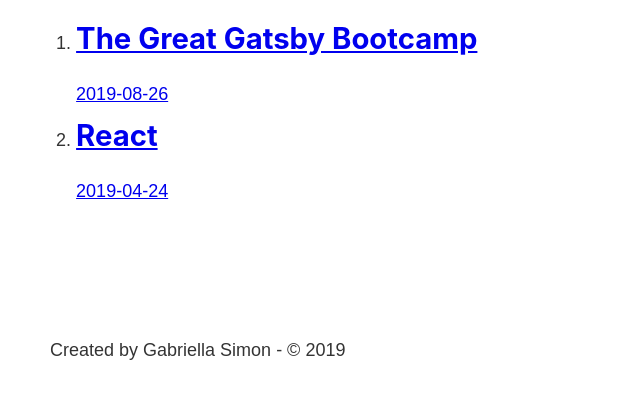
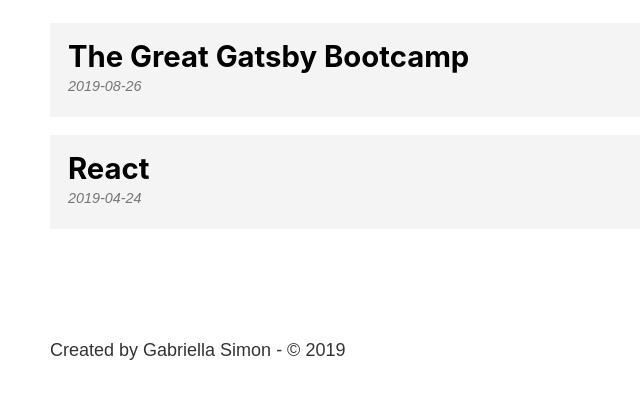
Before and after one commit to gsim2345/gatsby-bootcamp, a Gatsby site: page /blog in a window 1280 px wide. Shown: the part 393-792 px from the top of the page, without its empty margins (233-873 px from the left). Built offline with nearby package versions, Linux system fonts and the light colour scheme; Gatsby itself is replaced by a stand-in of ours.

Commit message:
Added styles to blog page and footer

```diff
--- a/src/components/footer.js
+++ b/src/components/footer.js
@@ -1,5 +1,6 @@
 import React from 'react';
 import { graphql, useStaticQuery } from 'gatsby';
+import footerStyles from './footer.module.scss';
 
 const Footer = () => {
 
@@ -14,7 +15,7 @@ const Footer = () => {
     `);
 
     return (
-        <footer>
+        <footer className={footerStyles.footer}>
             <p>Created by {data.site.siteMetadata.author} - © 2019</p>
         </footer>
     )
--- /dev/null
+++ b/src/components/footer.module.scss
@@ -0,0 +1,3 @@
+.footer {
+    margin-top: 3rem;
+}
--- a/src/pages/blog.js
+++ b/src/pages/blog.js
@@ -1,6 +1,7 @@
 import React from 'react';
 import { Link, graphql, useStaticQuery } from 'gatsby';
 import Layout from '../components/layout';
+import blogStyles from './blog.module.scss';
 
 
 
@@ -28,10 +29,10 @@ const BlogPage = () => {
         <div>
             <Layout>
                 <h1>Blog</h1>
-                <ol>
+                <ol className={blogStyles.posts}>
                     {data.allMarkdownRemark.edges.map((edge, i) => {
                         return (
-                            <li key={i}>
+                            <li key={i} className={blogStyles.post}>
                                 <Link to={`/blog/${edge.node.fields.slug}`}>
                                     <h2>{edge.node.frontmatter.title}</h2>
                                     <p>{edge.node.frontmatter.date}</p>
--- /dev/null
+++ b/src/pages/blog.module.scss
@@ -0,0 +1,30 @@
+.posts {
+    list-style-type: none;
+    margin: 0;
+}
+
+.post {
+    margin: 1rem 0;
+
+    a {
+        background: #f4f4f4;
+        color: #000000;
+        display: block;
+        padding: 1rem;
+        text-decoration: none;
+    }
+
+    a:hover {
+        background: #e4e4e4;
+    }
+
+    h2 {
+        margin-bottom: 0;
+    }
+
+    p {
+        color: #777777;
+        font-size: 0.8rem;
+        font-style: italic;
+    }
+}
```
